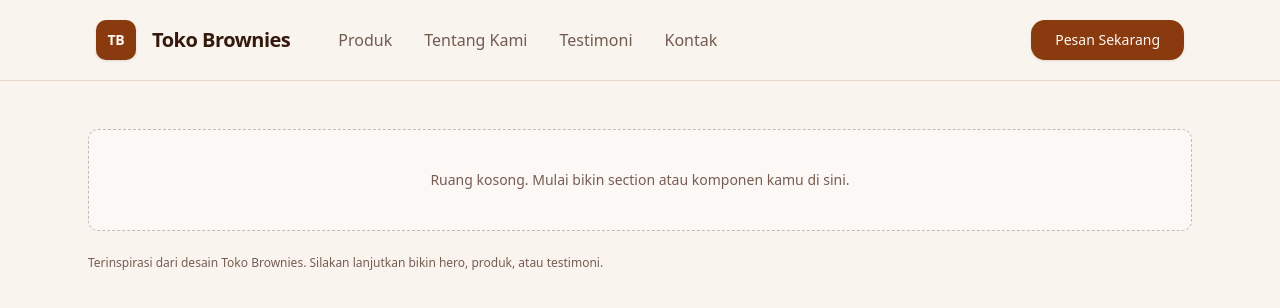
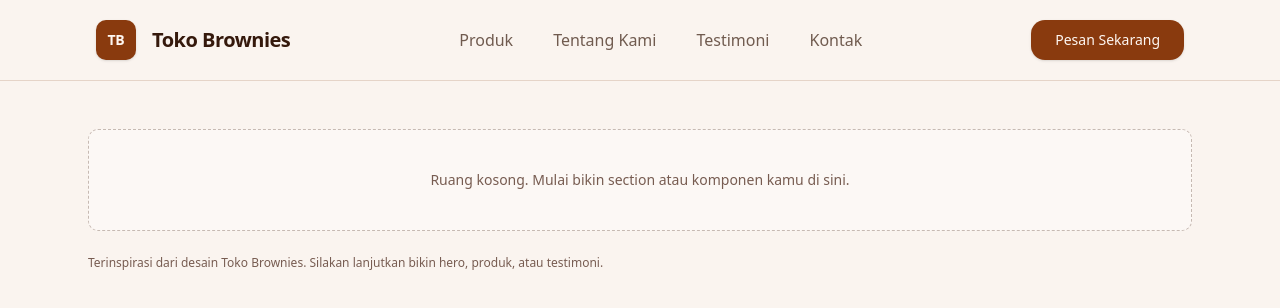
Before and after one commit to Hazmi35/tugas-besar-web-semester1, a Next.js app: page / in a window 1280 px wide. Shown: the top 308 px of the page. Built offline with nearby package versions, Linux system fonts and the light colour scheme.

Commit message:
feat: more responsive navbar

```diff
--- a/src/components/navbar.jsx
+++ b/src/components/navbar.jsx
@@ -17,7 +17,7 @@ export function Navbar() {
 
   return (
     <header className="sticky top-0 z-30 border-b bg-background/80 backdrop-blur">
-      <div className="mx-auto flex h-16 max-w-6xl items-center justify-between px-4 sm:h-20 md:h-20 sm:px-6 md:px-8">
+      <div className="mx-auto flex h-16 max-w-6xl items-center px-4 sm:h-20 md:h-20 sm:px-6 md:px-8">
         <Link href="/" className="flex items-center gap-2 sm:gap-3 md:gap-4">
           <div className="grid h-10 w-10 place-items-center rounded-lg bg-primary text-sm font-semibold uppercase tracking-tight text-primary-foreground shadow-sm">
             TB
@@ -27,7 +27,7 @@ export function Navbar() {
           </span>
         </Link>
 
-        <nav className="hidden items-center gap-6 text-sm font-medium sm:gap-6 sm:text-base sm:flex md:gap-8 sm:ml-8 md:ml-12">
+        <nav className="hidden flex-1 items-center justify-center gap-6 text-sm font-medium sm:gap-6 sm:text-base sm:flex md:gap-8 lg:gap-10">
           {navItems.map((item) => (
             <Link
               key={item.href}
@@ -39,7 +39,7 @@ export function Navbar() {
           ))}
         </nav>
 
-        <div className="ml-auto flex items-center gap-2">
+        <div className="ml-auto flex items-center gap-2 sm:ml-0">
           <Button size="sm" className="rounded-lg px-3 shadow-sm sm:hidden">
             Pesan
           </Button>
```
